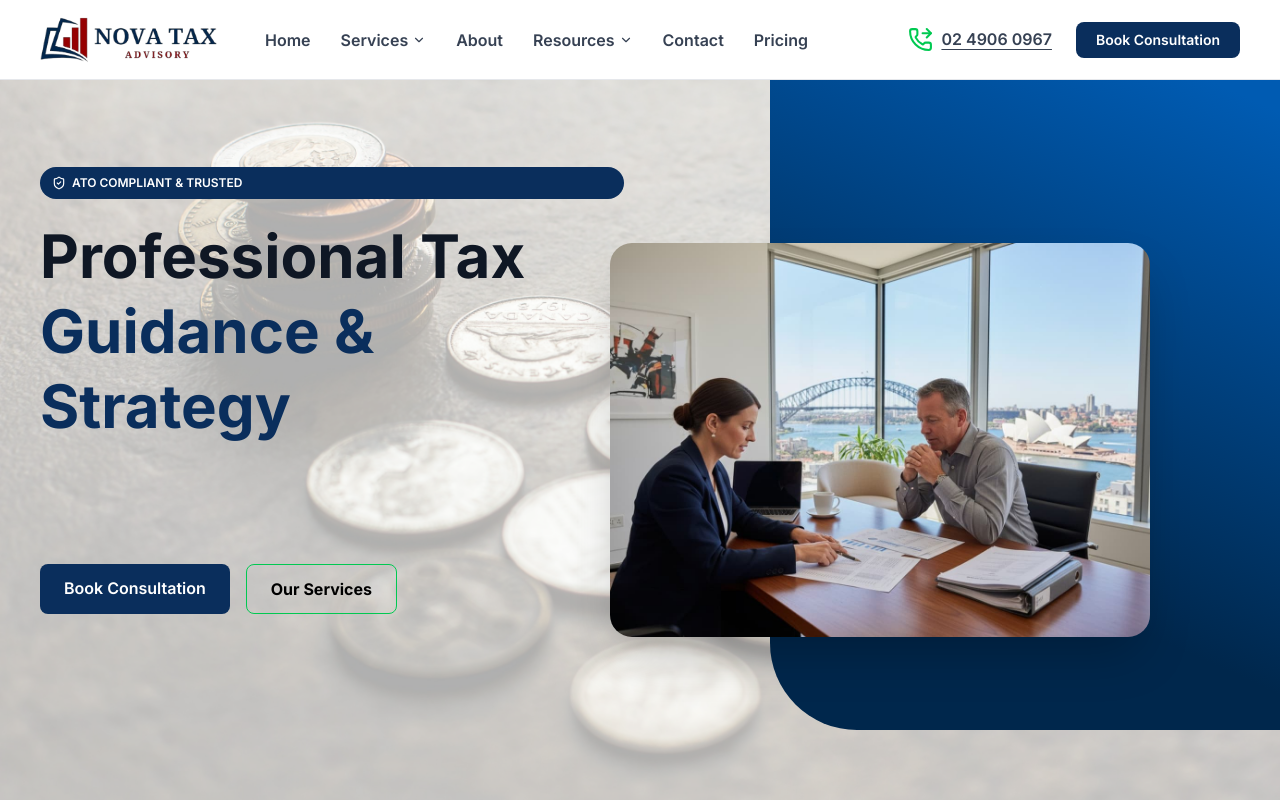
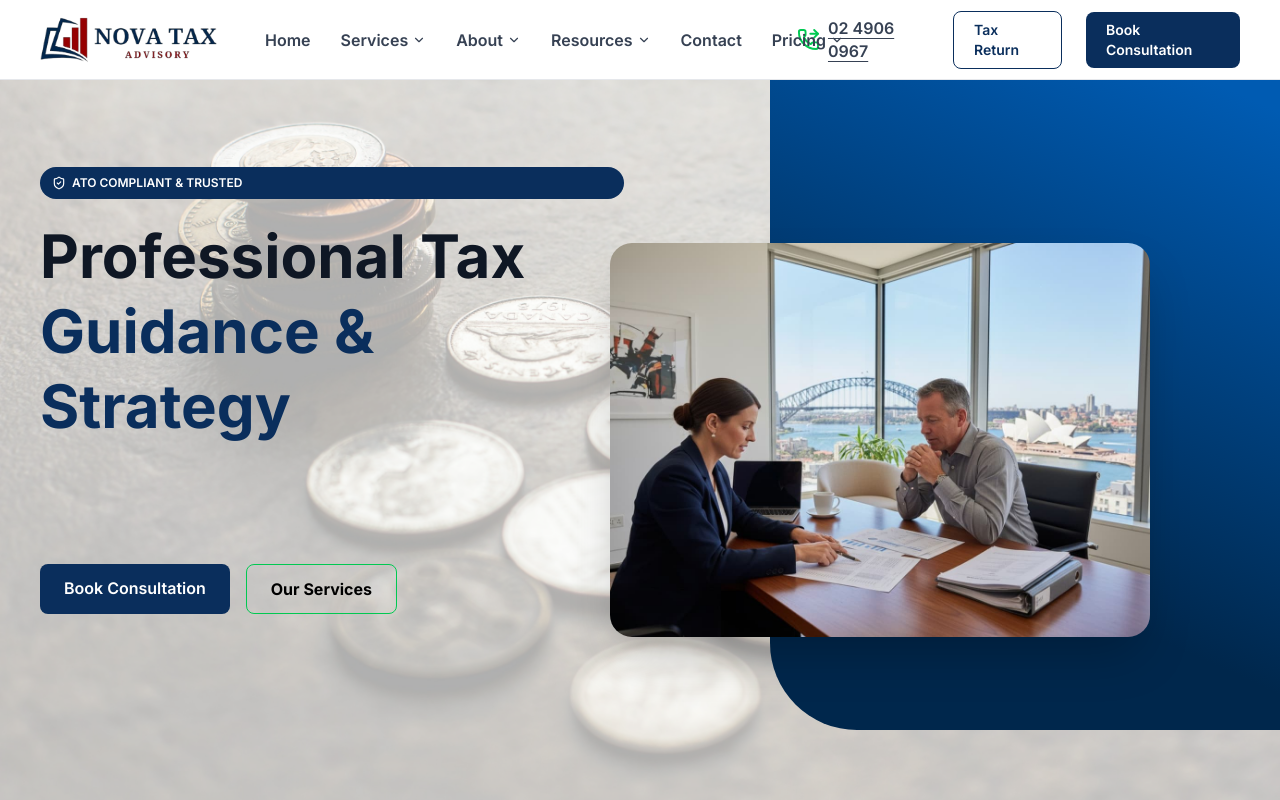
Before and after one commit to sheepalusolution/taxNovaWebsite, a Next.js app: page / in a window 1280 px wide. Shown: the top 800 px of the page. Built offline with nearby package versions, Linux system fonts and the light colour scheme.

Commit message:
Header Menu & Submenu

```diff
--- a/components/navbar.tsx
+++ b/components/navbar.tsx
@@ -5,13 +5,41 @@ import Link from "next/link"
 import { PhoneForwarded, ChevronDown } from "lucide-react"
 
 export default function Navbar() {
+  const servicesDropdown = [
+    { name: "Individual Tax Services", href: "/services/individual-tax" },
+    { name: "Business Tax Services", href: "/services/business-tax" },
+    { name: "Accounting & Bookkeeping", href: "/services/accounting" },
+    { name: "GST & BAS", href: "/services/gst-bas" },
+    { name: "Advisory & Consultation", href: "/services/advisory" },
+    { name: "Advanced Services", href: "/services/advanced" },
+  ]
+
+  const aboutDropdown = [
+    { name: "Company Overview", href: "/about/company-overview" },
+    { name: "Our Team", href: "/about/team" },
+    { name: "Why Choose Us", href: "/about/why-choose-us" },
+  ]
+
+  const resourcesDropdown = [
+    { name: "Blogs / Articles", href: "/resources/blogs" },
+    { name: "FAQs", href: "/resources/faqs" },
+    { name: "eBooks & Downloads", href: "/resources/ebooks" },
+    { name: "Calculators", href: "/resources/calculators" },
+  ]
+
+  const pricingDropdown = [
+    { name: "Individual Plans", href: "/pricing/individual" },
+    { name: "Business Plans", href: "/pricing/business" },
+    { name: "Custom Packages", href: "/pricing/custom" },
+  ]
+
   const menuItems = [
     { name: "Home", href: "/" },
-    { name: "Services", href: "/services", hasDropdown: true },
-    { name: "About", href: "/about" },
-    { name: "Resources", href: "/resources", hasDropdown: true },
+    { name: "Services", href: "/services", dropdown: servicesDropdown },
+    { name: "About", href: "/about", dropdown: aboutDropdown },
+    { name: "Resources", href: "/resources", dropdown: resourcesDropdown },
     { name: "Contact", href: "/contact" },
-    { name: "Pricing", href: "/pricing" },
+    { name: "Pricing", href: "/pricing", dropdown: pricingDropdown },
   ]
 
   return (
@@ -28,34 +56,53 @@ export default function Navbar() {
             priority
           />
 
-          {/* Menu items */}
           <nav className="hidden lg:flex items-center">
             {menuItems.map((item, idx) => (
+              <div
+                key={item.name}
+                className={`relative group ${
+                  idx !== menuItems.length - 1 ? "mr-[30px]" : ""
+                }`}
+              >
                 <Link
-                key={item.name}
                   href={item.href}
-                className={`relative flex items-center gap-1
+                  className="flex items-center gap-1
                     text-[16px] leading-[16px]
                     font-inter font-semibold
                     text-gray-700
                     transition-colors duration-300
-                  hover:text-[#960000]
-                  after:absolute after:left-0 after:-bottom-1
-                  after:h-[2px] after:w-0
-                  after:bg-[#960000]
-                  after:transition-all after:duration-300
-                  hover:after:w-full
-                  ${idx !== menuItems.length - 1 ? "mr-[30px]" : ""}`}
+                    hover:text-[#960000]"
                 >
                   {item.name}
-                {item.hasDropdown && <ChevronDown size={14} />}
+                  {item.dropdown && <ChevronDown size={14} />}
                 </Link>
+
+                {/* Dropdown */}
+                {item.dropdown && (
+                  <div className="absolute left-0 top-full mt-4 w-[260px] bg-white shadow-lg rounded-lg border border-gray-200 opacity-0 invisible group-hover:opacity-100 group-hover:visible transition-all duration-300 z-50">
+                    <ul className="py-3">
+                      {item.dropdown.map((subItem) => (
+                        <li key={subItem.name}>
+                          <Link
+                            href={subItem.href}
+                            className="block px-5 py-2 text-sm text-gray-700 hover:bg-gray-100 hover:text-[#960000] transition"
+                          >
+                            {subItem.name}
+                          </Link>
+                        </li>
+                      ))}
+                    </ul>
+                  </div>
+                )}
+              </div>
             ))}
           </nav>
         </div>
 
-        {/* Right: Phone + CTA */}
+        {/* Right Side */}
         <div className="flex items-center gap-6">
+
+          {/* Phone */}
           <div className="hidden md:flex items-center gap-2 text-sm font-inter text-gray-700">
             <PhoneForwarded size={25} className="text-green-500" />
             <span className="underline underline-offset-4 text-[16px] font-semibold">
@@ -63,12 +110,22 @@ export default function Navbar() {
             </span>
           </div>
 
+          {/* Tax Return (Outline CTA) */}
+          <Link
+            href="/tax-return"
+            className="border border-[#0A2E5C] text-[#0A2E5C] px-5 py-2 rounded-lg text-sm font-semibold hover:bg-[#0A2E5C] hover:text-white transition"
+          >
+            Tax Return
+          </Link>
+
+          {/* Book Consultation (Primary CTA) */}
           <Link
             href="/book-consultation"
             className="bg-[#0A2E5C] text-white px-5 py-2 rounded-lg text-sm font-semibold hover:bg-[#082448] transition"
           >
             Book Consultation
           </Link>
+
         </div>
 
       </div>
```
Lines whose indentation alone changed are shown as unchanged.
